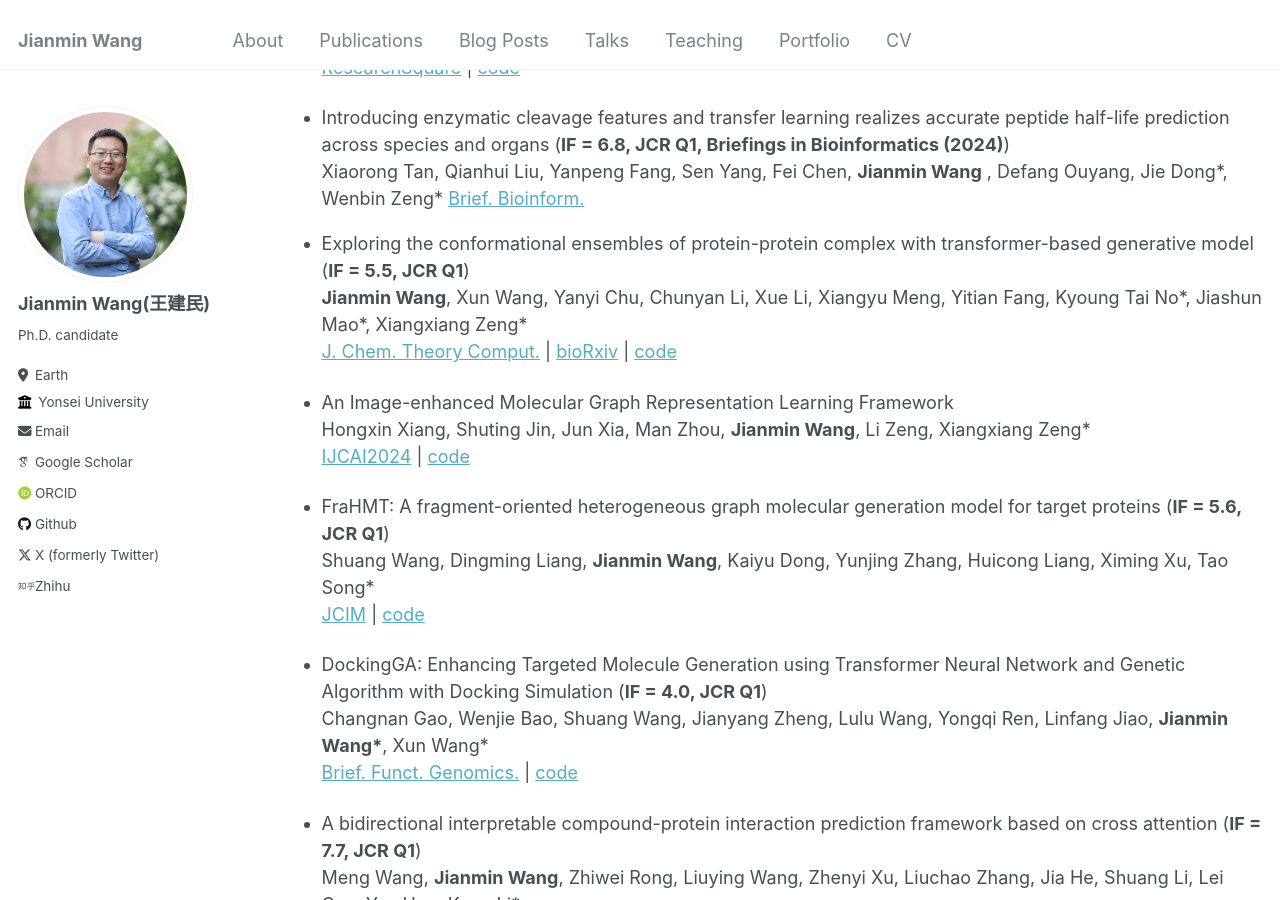
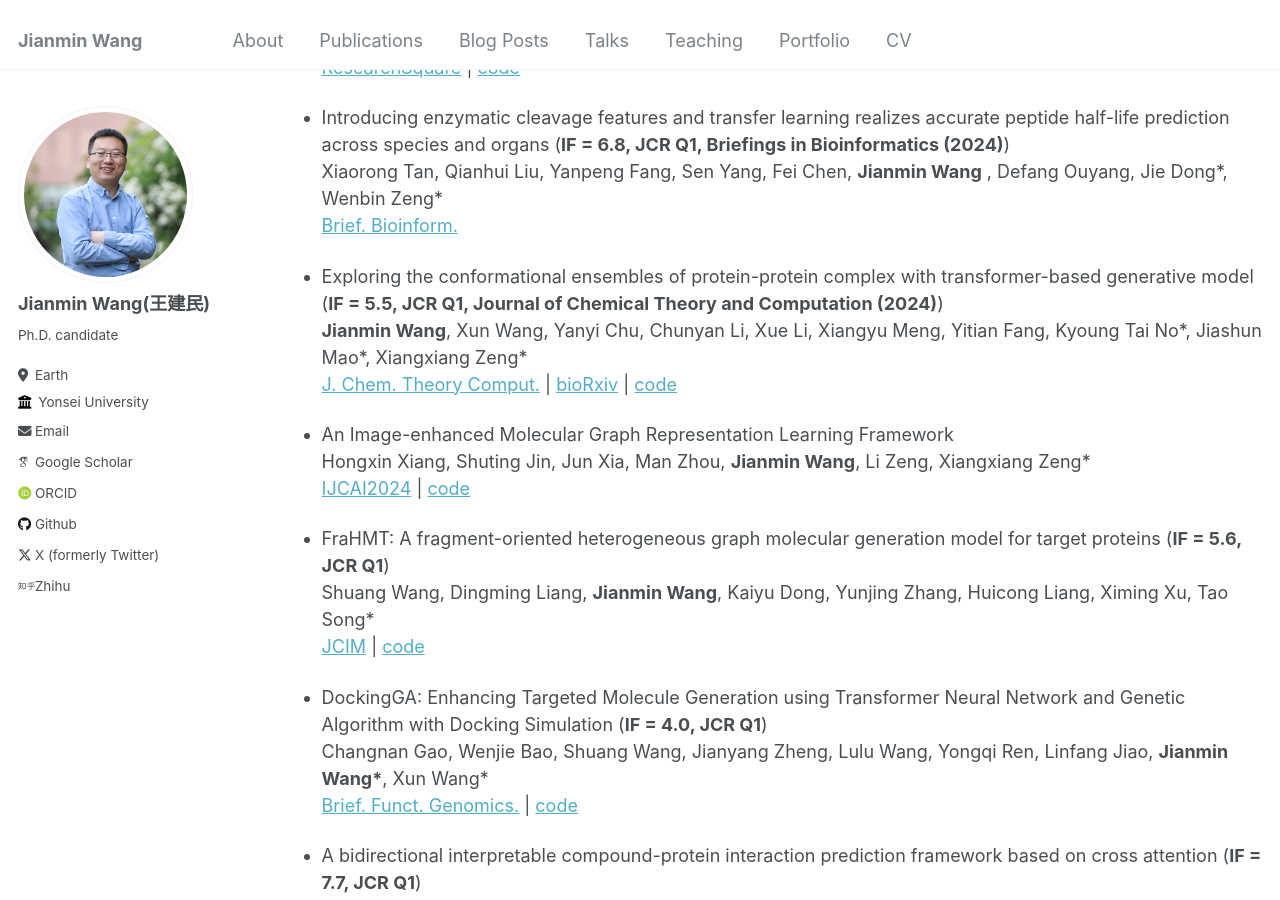
Before and after one commit to Jianmin2drugai/Jianmin2drugai.github.io, a Jekyll site: the page built from _pages/publications.md, in a window 1280 px wide and 900 px high, scrolled down 305 px. Built offline with Jekyll 4.4.1, drawn with Linux system fonts in a browser that asks for light colours; some web fonts are replaced.

Commit message:
Update publications.md

```diff
--- a/_pages/publications.md
+++ b/_pages/publications.md
@@ -24,7 +24,8 @@
 *   Introducing enzymatic cleavage features and transfer learning realizes accurate peptide half-life prediction across species and organs (**IF = 6.8, JCR Q1, Briefings in Bioinformatics (2024)**)
     Xiaorong Tan, Qianhui Liu, Yanpeng Fang, Sen Yang, Fei Chen, **Jianmin Wang** , Defang Ouyang, Jie Dong\*, Wenbin Zeng\*
     [Brief. Bioinform.](https://doi.org/10.1093/bib/bbae350)
-*   Exploring the conformational ensembles of protein-protein complex with transformer-based generative model (**IF = 5.5, JCR Q1**)
+
+*   Exploring the conformational ensembles of protein-protein complex with transformer-based generative model (**IF = 5.5, JCR Q1, Journal of Chemical Theory and Computation (2024)**)
     **Jianmin Wang**, Xun Wang, Yanyi Chu, Chunyan Li, Xue Li, Xiangyu Meng, Yitian Fang, Kyoung Tai No\*, Jiashun Mao\*, Xiangxiang Zeng\*
    [J. Chem. Theory Comput.](https://doi.org/10.1021/acs.jctc.4c00255) | [bioRxiv](https://doi.org/10.1101/2024.02.24.581708) | [code](https://github.com/AspirinCode/AlphaPPImd)
 
```
